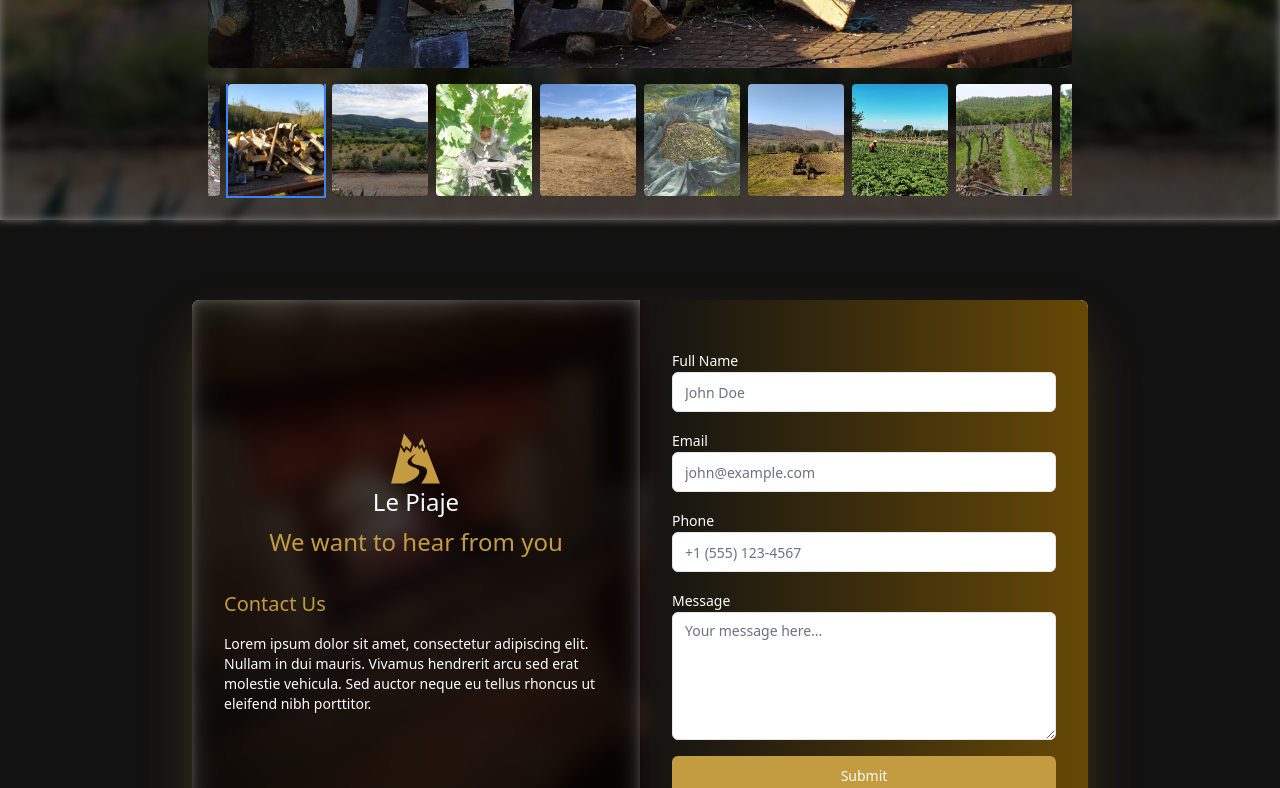
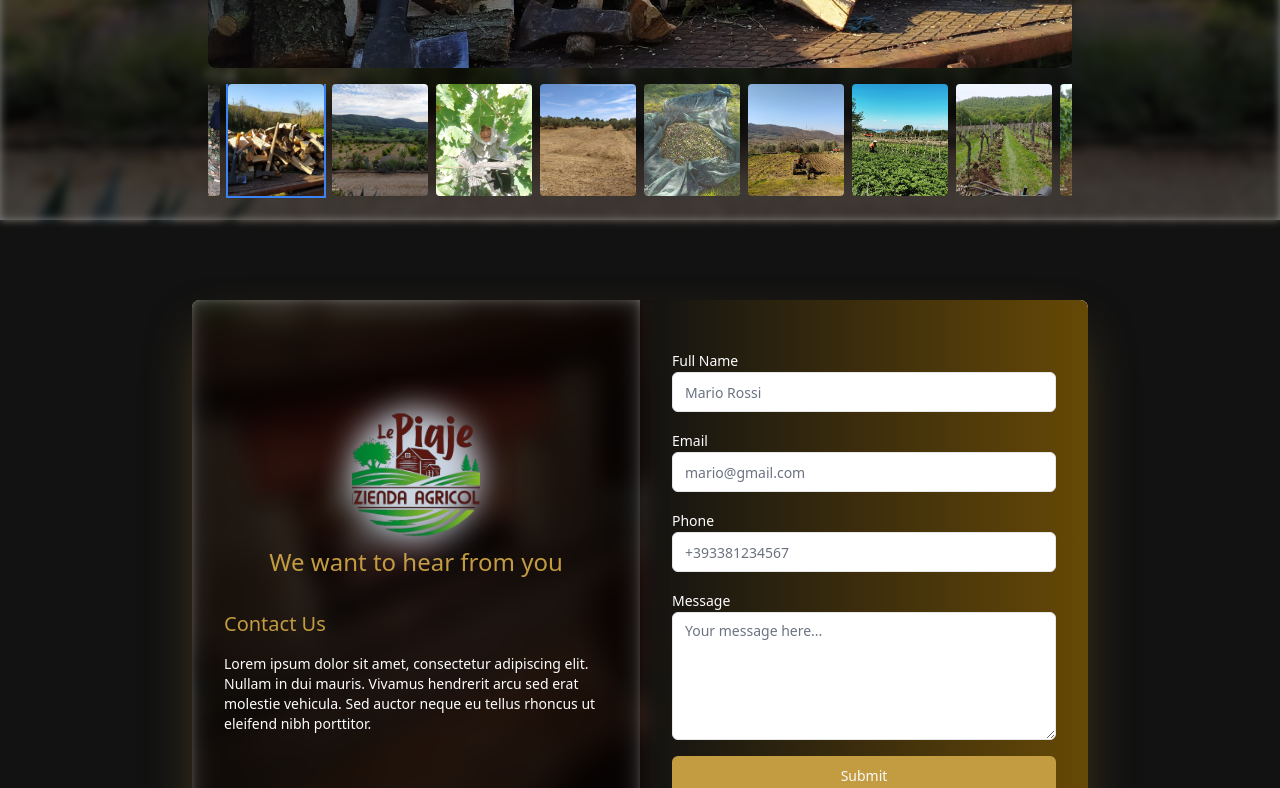
Before and after one commit to jdgr29/lepiaje-fork, a Next.js app: page / in a window 1280 px wide. Shown: the part 2000-2788 px from the top of the page. Built offline with nearby package versions, Linux system fonts and the light colour scheme.

Commit message:
feat: addded validation and security to form submitting with yup, formik and removed logo placeholder and added provisional styles

```diff
--- a/src/components/contactForm/contact-form.tsx
+++ b/src/components/contactForm/contact-form.tsx
@@ -6,7 +6,6 @@ import { Textarea } from "@/components/ui/textarea";
 import { Label } from "@/components/ui/label";
 import Logo from "../logo/logo";
 import Image from "next/image";
-import { GiMountainRoad } from "react-icons/gi";
 import formImageBackground from "../../../public/assets/villa_perlata/interno3.jpeg";
 import { submitForm } from "@/services/submitForm.services";
 import { useFormik } from "formik";
@@ -64,18 +63,7 @@ export default function ContactForm() {
           <div className="absolute inset-0 bg-black bg-opacity-50"></div>
           <div className="relative z-10 p-8 gap-y-8 text-white h-full flex w-full flex-col justify-center">
             <div className="flex flex-col gap-y-2">
-              {true ? (
-                <div className="flex flex-col items-center justify-center gap-y-8">
-                  <div className="flex flex-col items-center justify-center">
-                    <GiMountainRoad color="#c39c41" size={55} />
-                    <p className="text-lepiajeWhite font-light text-2xl">
-                      Le Piaje
-                    </p>
-                  </div>
-                </div>
-              ) : (
-                <Logo />
-              )}
+              <Logo width="w-[8em]" height="h-[8em]" blur="blur-lg" />
               <p className="text-lepiajeBrown font-light text-2xl text-center">
                 We want to hear from you
               </p>
@@ -108,7 +96,7 @@ export default function ContactForm() {
                 value={formik.values.name}
                 id="name"
                 name="name"
-                placeholder="John Doe"
+                placeholder="Mario Rossi"
                 className="input"
               />
               {formik.touched.name && formik.errors.name && (
@@ -127,7 +115,7 @@ export default function ContactForm() {
                 id="email"
                 name="email"
                 type="email"
-                placeholder="john@example.com"
+                placeholder="mario@gmail.com"
               />
               {formik.touched.email && formik.errors.email && (
                 <div className="text-red-500 text-sm">
@@ -147,7 +135,7 @@ export default function ContactForm() {
                 id="phone"
                 name="phone"
                 type="tel"
-                placeholder="+1 (555) 123-4567"
+                placeholder="+393381234567"
               />
               {formik.touched.phone && formik.errors.phone && (
                 <div className="text-red-500 text-sm">
--- a/src/components/footer/footer.tsx
+++ b/src/components/footer/footer.tsx
@@ -2,7 +2,6 @@ import React from "react";
 import Link from "next/link";
 import { Mail, Phone } from "lucide-react";
 import { FaFacebookF, FaInstagram } from "react-icons/fa6";
-import { GiMountainRoad } from "react-icons/gi";
 import Logo from "../logo/logo";
 export default function Footer() {
   return (
@@ -13,14 +12,7 @@ export default function Footer() {
             style={{ borderRadius: "100%" }}
             className="flex flex-col items-center justify-center w-[5em] space-x-4"
           >
-            {true ? (
-              <div className="flex flex-col items-center justify-center">
-                <GiMountainRoad color="#c39c41" size={55} />
-                <p className="text-lepiajeBrown font-thin text-2xl">Le Piaje</p>
-              </div>
-            ) : (
-              <Logo />
-            )}
+            <Logo height="h-[6em]" width="w-[6em]" blur="blur-lg" />
           </div>
 
           <div className="flex space-x-6">
--- a/src/components/logo/logo.tsx
+++ b/src/components/logo/logo.tsx
@@ -1,15 +1,29 @@
 import Image from "next/image";
-import logoPath from "../../../public/assets/logos/logo.jpeg";
+import logoPath from "../../../public/assets/logos/logo.png";
 
-const Logo = () => (
-  <Image
-    src={logoPath}
-    alt="Le Piaje Logo"
-    width={80}
-    height={80}
-    objectFit="cover"
-    priority
-  />
+const Logo = ({
+  blur,
+  width,
+  height,
+}: {
+  blur: string;
+  width: string;
+  height: string;
+}) => (
+  <div className="relative justify-center flex items-center ">
+    <div className={`relative  ${height} ${width}`}>
+      <div
+        className={`${width} ${height} absolute inset-0 bg-slate-300 rounded-full ${blur}`}
+      ></div>
+      <Image
+        src={logoPath}
+        alt="Le Piaje Logo"
+        fill
+        objectFit="cover"
+        className="relative z-40"
+      />
+    </div>
+  </div>
 );
 
 export default Logo;
--- a/src/components/navbar/navbar.tsx
+++ b/src/components/navbar/navbar.tsx
@@ -6,7 +6,6 @@ import {
 } from "@/components/ui/sheet";
 import { Button } from "@/components/ui/button";
 import Logo from "../logo/logo";
-import { GiMountainRoad } from "react-icons/gi"; //Temporal
 import { Mail, Phone } from "lucide-react";
 import { FaFacebookF, FaInstagram } from "react-icons/fa6";
 
@@ -14,14 +13,11 @@ import Link from "next/link";
 
 export function Navbar() {
   return (
-    <header className=" top-0 fixed z-50  bg-lepiajeBrown flex h-20 w-full bg-opacity-0 backdrop-filter backdrop-blur-md shrink-0 items-center px-4 md:px-6">
+    <header className=" top-0 fixed z-50  bg-lepiajeBrown flex h-28 w-full bg-opacity-0 backdrop-filter backdrop-blur-md shrink-0 items-center px-4 md:px-6">
       <Sheet>
         <SheetTitle>
           <Link href={"/"} prefetch={false}>
-            <div className="flex items-center w-[8em] max-w-[8em] gap-2">
-              {true ? <GiMountainRoad color="#c39c41" size={55} /> : <Logo />}
-              <div className="text-[#ffff] font-light text-2xl">Le Piaje</div>
-            </div>
+            <Logo width="w-[6em]" height="h-[6em]" blur="blur-lg" />
           </Link>
         </SheetTitle>
         <SheetTrigger asChild>
@@ -29,7 +25,7 @@ export function Navbar() {
             <Button
               variant="outline"
               size="icon"
-              className="lg:hidden flex bg-[rgba(0,0,0,0.3)]  m-1"
+              className="lg:hidden flex bg-[rgba(0,0,0,0.3)] m-1"
             >
               <MenuIcon />
               <span className="sr-only text-white">Toggle navigation menu</span>
@@ -72,7 +68,7 @@ export function Navbar() {
             >
               How to reach Us
             </Link>
-            <div className="flex my-16 space-x-6">
+            <div className="flex justify-center items-center my-16 space-x-6">
               <Link
                 href="mailto:contact@lepiaje.com"
                 className="hover:text-gray-900 transition-colors"
@@ -106,18 +102,7 @@ export function Navbar() {
                 <span className="sr-only">Facebook</span>
               </Link>
             </div>
-            {true ? (
-              <div className="flex flex-col items-center justify-center gap-y-8">
-                <div className="flex flex-col items-center justify-center">
-                  <GiMountainRoad color="#c39c41" size={55} />
-                  <p className="text-lepiajeWhite font-light text-2xl">
-                    Le Piaje
-                  </p>
-                </div>
-              </div>
-            ) : (
-              <Logo />
-            )}
+            <Logo width="w-[6em]" height="h-[6em]" blur="blur-lg" />
           </div>
         </SheetContent>
       </Sheet>
--- a/src/components/ui/sheet.tsx
+++ b/src/components/ui/sheet.tsx
@@ -64,7 +64,7 @@ const SheetContent = React.forwardRef<
       className={cn(sheetVariants({ side }), className)}
       {...props}
     >
-      <SheetDescription>
+      <SheetDescription hidden>
         <label className="text-2xl font-semibold text-lepiajeBrown">
           Le Piaje
         </label>
```
Also changed, not shown: public/assets/logos/logo.png (added), public/assets/logos/logo2.jpeg (renamed from public/assets/logos/logo.jpeg).
